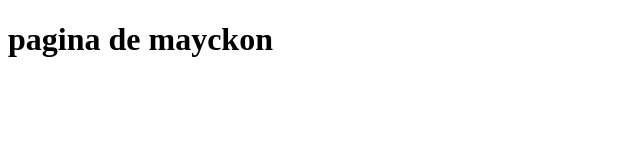
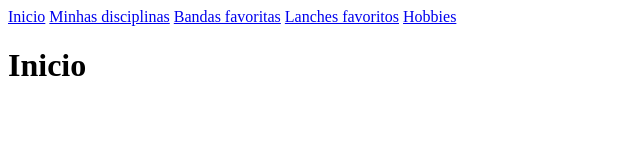
Before and after one commit to mayckondantas/mayckondantas.github.io, a plain HTML site: page index.html in a window 1280 px wide. Shown: the whole page, without its empty margins (0-640 px from the left). Drawn offline with Linux system fonts and the light colour scheme.

Commit message:
Update index.html

```diff
--- a/index.html
+++ b/index.html
@@ -3,9 +3,17 @@
   <head>
     <meta charset="utf-8">
     <meta name="viewport" content="width=device-width">
-    <title>mayckon</title>
+    <title>repl.it</title>
+    <link href="style.css" rel="stylesheet" type="text/css" />
   </head>
   <body>
-   <h1>pagina de mayckon</h1>
+    <div class="menu">
+      <a href="index.html">Inicio</a>
+      <a href="index0.html">Minhas disciplinas</a>
+      <a href="index1.html">Bandas favoritas</a>
+      <a href="index2.html">Lanches favoritos</a>
+      <a href="index3.html">Hobbies</a>
+    </div>
+    <h1>Inicio</h1>
   </body>
 </html>
```
